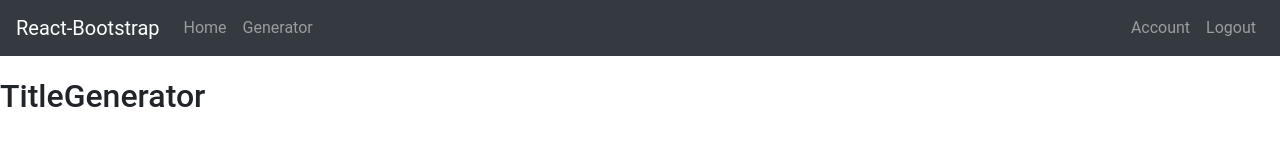
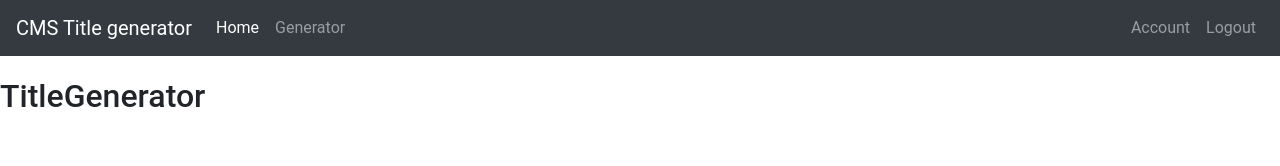
Before and after one commit to DevWichrowski/CMS-title-generator, a React (Create React App) app: page / in a window 1280 px wide. Shown: the top 166 px of the page. Built offline with nearby package versions, Linux system fonts and the light colour scheme.

Commit message:
Refactored LoggedInMenu component

```diff
--- a/src/App.js
+++ b/src/App.js
@@ -2,16 +2,19 @@ import React, { Component } from 'react';
 import './App.scss';
 import LoginForm from './components/LoginForm/LoginForm';
 import RegistrationForm from './components/RegistrationForm/RegistrationForm';
+import {BrowserRouter, Route} from 'react-router-dom';
 import Menu from './components/Menu/Menu';
 import Dashboard from './components/Dashboard/Dashboard';
 
 class App extends Component {
 	render() {
 		return (
-			<div className="App">
-				<Menu />
-				<Dashboard />
-			</div>
+			<BrowserRouter>
+				<div className="App">
+					<Menu />
+					<Dashboard />
+				</div>
+			</BrowserRouter>
 		);
 	}
 }
--- a/src/components/Menu/GuestMenu/GuestMenu.js
+++ b/src/components/Menu/GuestMenu/GuestMenu.js
@@ -1,5 +1,6 @@
 import React, { Component } from 'react';
 import { Navbar, Nav } from 'react-bootstrap';
+import NavLink from 'react-bootstrap/NavLink';
 
 export default class GuestMenu extends Component {
 	render() {
@@ -10,7 +11,7 @@ export default class GuestMenu extends Component {
 					<Navbar.Toggle aria-controls="responsive-navbar-nav" />
 					<Navbar.Collapse id="responsive-navbar-nav">
 						<Nav className="mr-auto">
-							<Nav.Link href="#home">Home</Nav.Link>
+							<Nav.Link><NavLink to="/about">About</NavLink></Nav.Link>
 							<Nav.Link href="#generator" disabled>Generator</Nav.Link>
 						</Nav>
 						<Nav>
--- a/src/components/Menu/LoggedInMenu/LoggedInMenu.js
+++ b/src/components/Menu/LoggedInMenu/LoggedInMenu.js
@@ -1,22 +1,28 @@
 import React from 'react';
 import { Navbar, Nav } from 'react-bootstrap';
+import { NavLink } from 'react-router-dom';
 
 export default function LoggedInMenu() {
 	return (
 		<div>
 			<Navbar collapseOnSelect expand="lg" bg="dark" variant="dark">
-				<Navbar.Brand href="#home">React-Bootstrap</Navbar.Brand>
+				<Navbar.Brand href="#home">CMS Title generator</Navbar.Brand>
 				<Navbar.Toggle aria-controls="responsive-navbar-nav" />
 				<Navbar.Collapse id="responsive-navbar-nav">
 					<Nav className="mr-auto">
-						<Nav.Link href="#home">Home</Nav.Link>
-						<Nav.Link href="#generator">Generator</Nav.Link>
+						<NavLink to="/" className="nav-link">
+							Home
+						</NavLink>
+
+						<NavLink to="/generator" className="nav-link">
+							Generator
+						</NavLink>
 					</Nav>
 					<Nav>
-						<Nav.Link href="#account">Account</Nav.Link>
-						<Nav.Link eventKey={2} href="#Logout">
-							Logout
-						</Nav.Link>
+						<NavLink className="nav-link" to="/account">
+							Account
+						</NavLink>
+						<Nav.Link className="nav-link">Logout</Nav.Link>
 					</Nav>
 				</Navbar.Collapse>
 			</Navbar>
```
